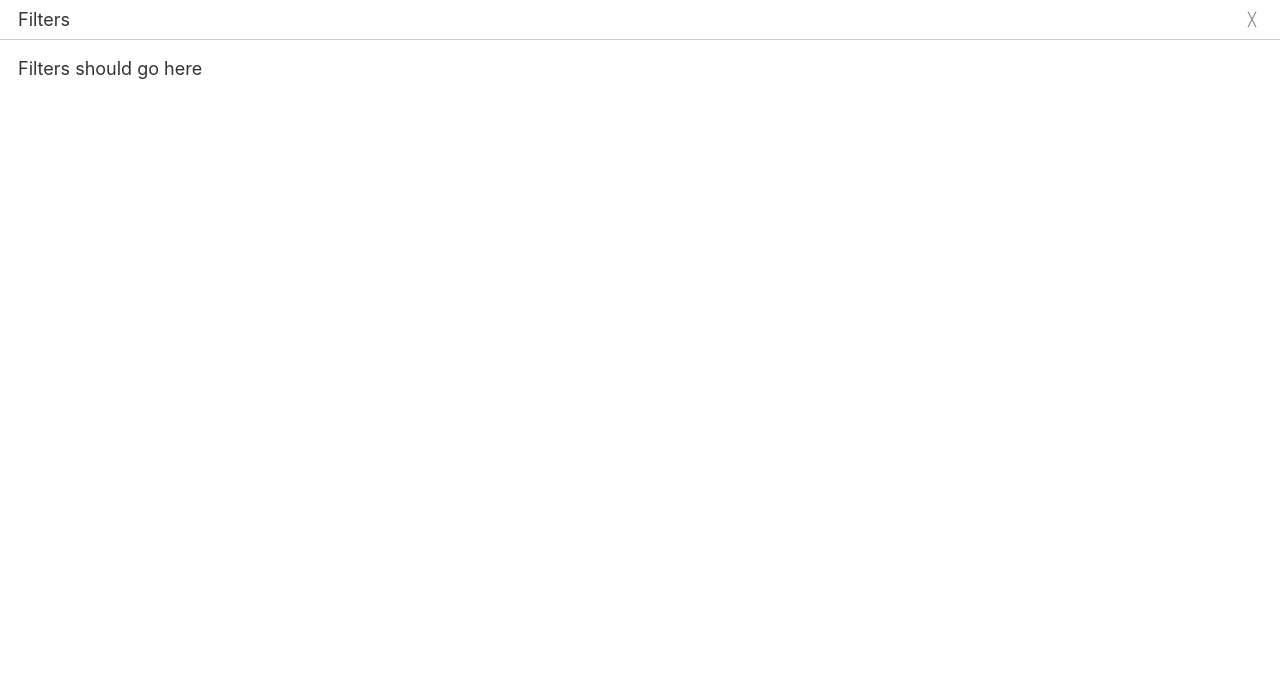
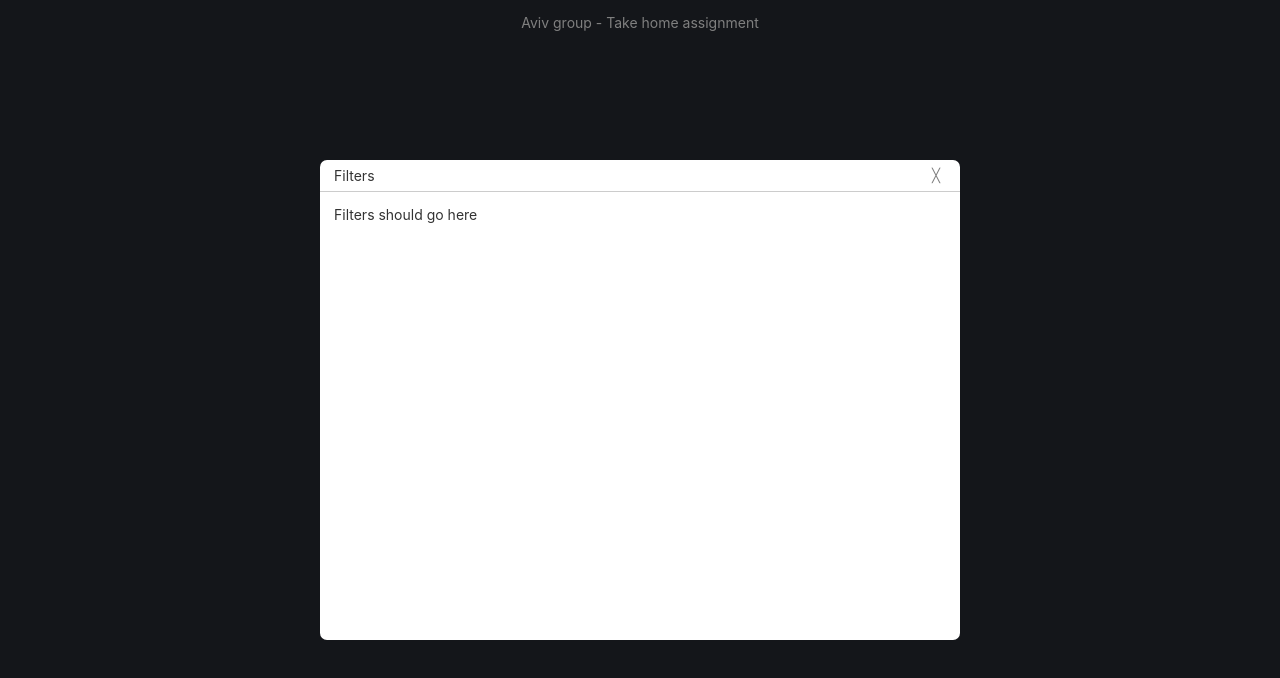
Before and after one commit to orangevolon/tht-aviv-filtering, a React (Create React App) app: page / in a window 1280 px wide. Both pictures are taken after a click on the button "Open filters". Shown: the top 678 px of the page. Built offline with nearby package versions, Linux system fonts and the light colour scheme.

Commit message:
Add modal backdrop

```diff
--- a/src/App.css
+++ b/src/App.css
@@ -12,6 +12,12 @@
   align-items: center;
   justify-content: center;
   flex-direction: column;
+}
+
+@media (min-width: 768px) {
+  .App {
+    font-size: 14px;
+  }
 }
 
 .App-header {
@@ -30,24 +36,53 @@
   justify-content: center;
 }
 
+.Modal_Container-div {
+  position: fixed;
+  display: flex;
+  top: 0;
+  left: 0;
+  width: 100vw;
+  height: 100vh;
+  align-items: center;
+  justify-content: center;
+  transition-property: opacity, visibility, z-index;
+  transition-duration: 300ms;
+  transition-timing-function: ease-in-out;
+  opacity: 0;
+  visibility: hidden;
+  z-index: -1;
+}
+
+.Modal_Container-div--visible {
+  opacity: 1;
+  visibility: visible;
+  z-index: 1;
+}
+
+.Modal_Backdrop-div {
+  position: absolute;
+  width: 100%;
+  height: 100%;
+  background-color: rgba(0, 0, 0, 0.5);
+}
+
 .Modal-section {
+  position: relative;
   display: flex;
   color: #333;
-  width: 100vw;
-  height: 100vh;
-  top: 0;
-  left: 0;
-  position: fixed;
+  width: 100%;
+  height: 100%;
   background-color: white;
   flex-direction: column;
-  transition: all 300ms ease-in-out;
-  opacity: 0;
-  visibility: hidden;
+  z-index: 1;
 }
 
-.Modal-section--visible {
-  opacity: 1;
-  visibility: visible;
+@media (min-width: 768px) {
+  .Modal-section {
+    width: 640px;
+    height: 480px;
+    border-radius: 0.5em;
+  }
 }
 
 .Modal-header {
--- a/src/components/Modal.tsx
+++ b/src/components/Modal.tsx
@@ -15,7 +15,9 @@ export const Modal: FC<PropsWithChildren<ModalProps>> = ({
   children,
 }) => {
   return (
-    <section role="dialog" className={getModalClassName(isVisible)}>
+    <div className={getModalClassName(isVisible)}>
+      <div className="Modal_Backdrop-div" onClick={onDismiss} />
+      <section role="dialog" className="Modal-section">
         <header className="Modal-header">
           <span className="Modal-title">{title}</span>
           <button className="Modal-close" onClick={onDismiss}>
@@ -24,14 +26,15 @@ export const Modal: FC<PropsWithChildren<ModalProps>> = ({
         </header>
         <main className="Modal-main">{children}</main>
       </section>
+    </div>
   );
 };
 
 const getModalClassName = (isVisible: boolean) => {
-  const baseClass = "Modal-section";
+  const baseClass = "Modal_Container-div";
 
   if (isVisible) {
-    return `${baseClass} Modal-section--visible`;
+    return `${baseClass} Modal_Container-div--visible`;
   }
 
   return baseClass;
```
Lines whose indentation alone changed are shown as unchanged.
